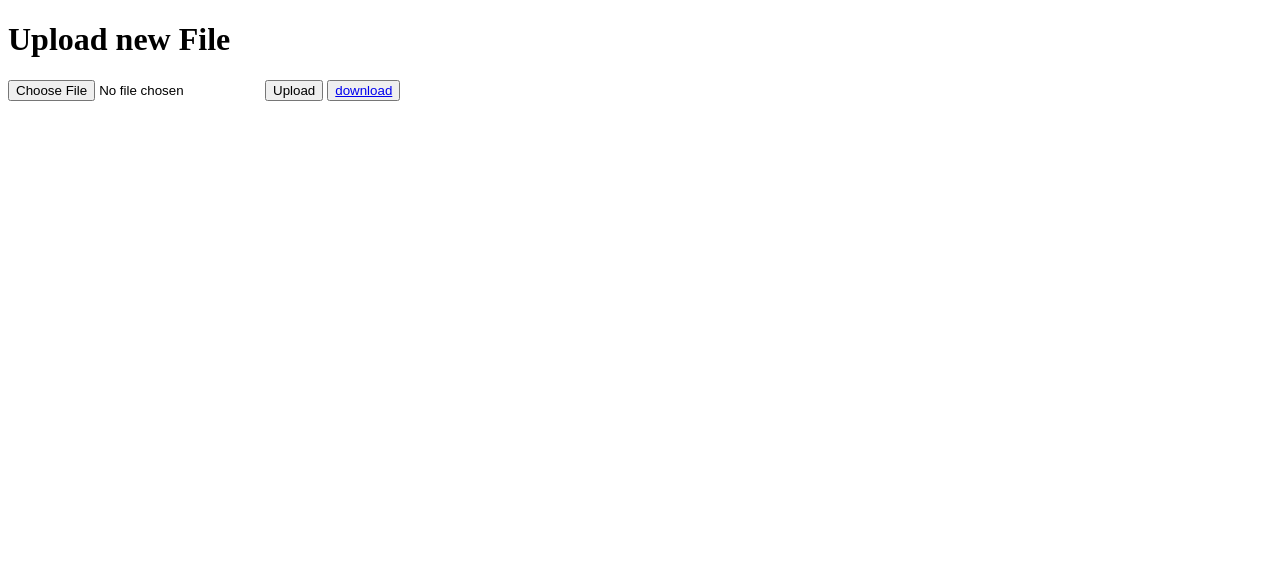
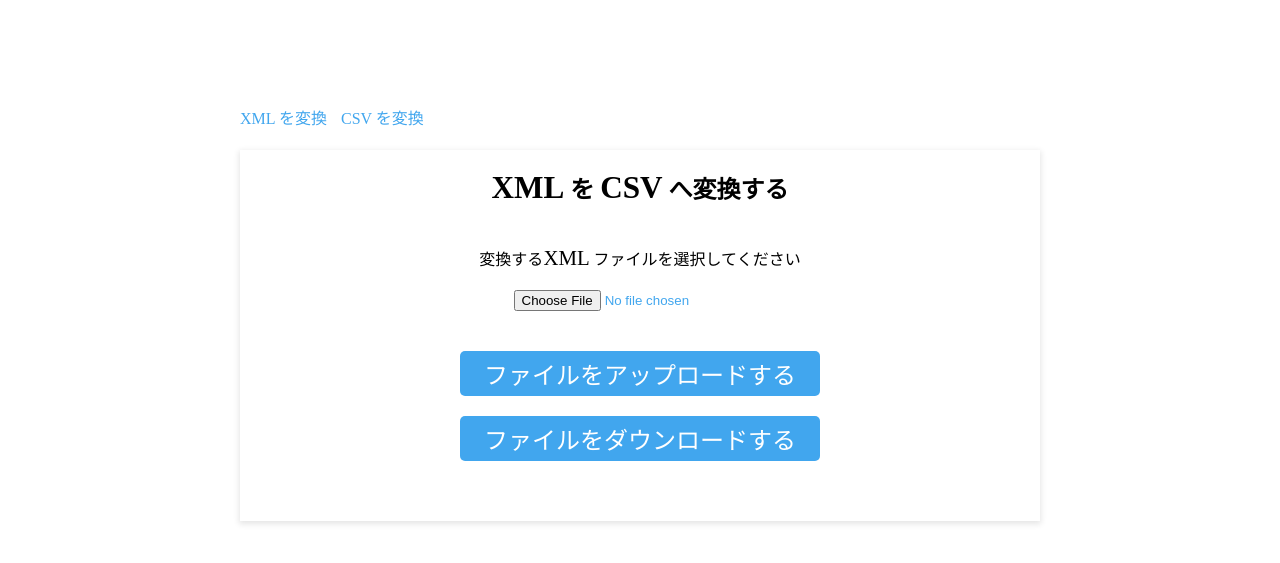
Before and after one commit to jpnm-panda/xml-vs-csv-converter, a Flask app: page /csv2xml in a window 1280 px wide. Shown: the top 563 px of the page. Run offline with Flask 2, Linux system fonts and the light colour scheme.

Commit message:
共通部分のレイアウトを使いまわしたかった

```diff
--- /dev/null
+++ b/templates/application.html
@@ -0,0 +1,30 @@
+<!DOCTYPE html>
+<html lang="ja">
+
+    <head>
+        <meta charset="UTF-8">
+        <meta http-equiv="X-UA-Compatible" content="IE=edge">
+        <meta name="viewport" content="width=device-width, initial-scale=1.0">
+        <link rel="stylesheet" href="/static/style.css">
+        <title>XML vs CSV コンバーター</title>
+    </head>
+
+    <body>
+
+        <header class="header-top">
+            <div class="wrap">
+                <nav>
+                    <ul class="nav-list">
+                        <il class="nav-item"><a href="/" class="nav-link">XML を変換</a></il>
+                        <il class="nav-item"><a href="/csv2xml" class="nav-link">CSV を変換</a></il>
+                    </ul>
+                </nav>
+            </div>
+        </header>
+        <main>
+            {% block body %}
+            {% endblock %}
+        </main>
+    </body>
+
+</html>
--- a/templates/csv2xml.html
+++ b/templates/csv2xml.html
@@ -1,9 +1,24 @@
-<!doctype html>
+{% extends "application.html" %}
+{% block body %}
+<main>
+    <div class="wrap">
+        <div class="container-has-shadow"><span></span>
+            <div class="heading-body">
+                <h1 class="heading-content">
+                    <span class="strong">XML</span> を <span class="strong">CSV</span> へ変換する
+                </h1>
+            </div>
+            <form method="post" enctype="multipart/form-data" class="btn-wrap">
+                <div class="select-body">
+                    <p class="description">変換する<span class="strong">XML</span> ファイルを選択してください</p>
+                    <input type="file" name="file" class="select">
+                </div>
 
-<title>Upload new File</title>
-<h1>Upload new File</h1>
-<form method="post" enctype="multipart/form-data">
-    <input type="file" name="file">
-    <input type="submit" value="Upload">
-    <button><a href="/csv2xml/data/download">download</a></button>
-</form>
+                <input type="submit" value="ファイルをアップロードする" class="btn">
+                <button class="btn"><a href="/data/download" class="btn-link">ファイルをダウンロードする</a></button>
+            </form>
+        </div>
+    </div>
+
+</main>
+{% endblock %}
```
Also changed, not shown: templates/xml2csv.html (+3 -25 lines).
